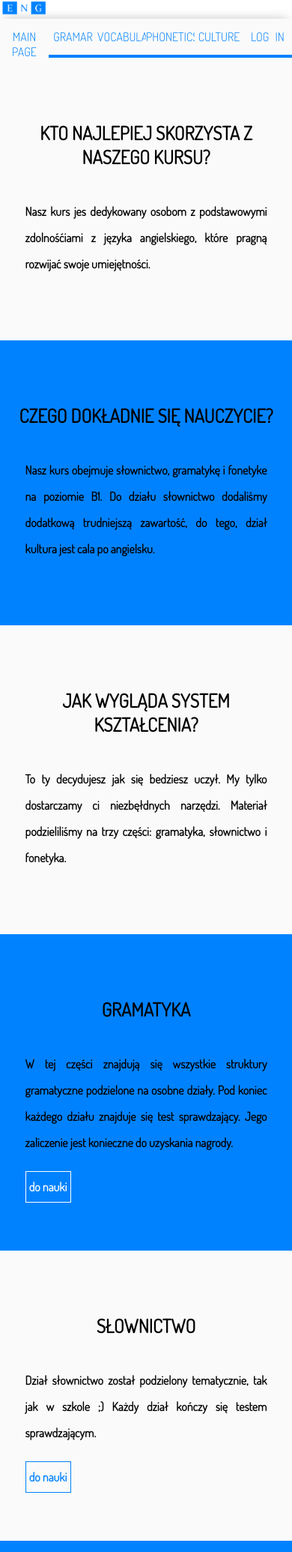
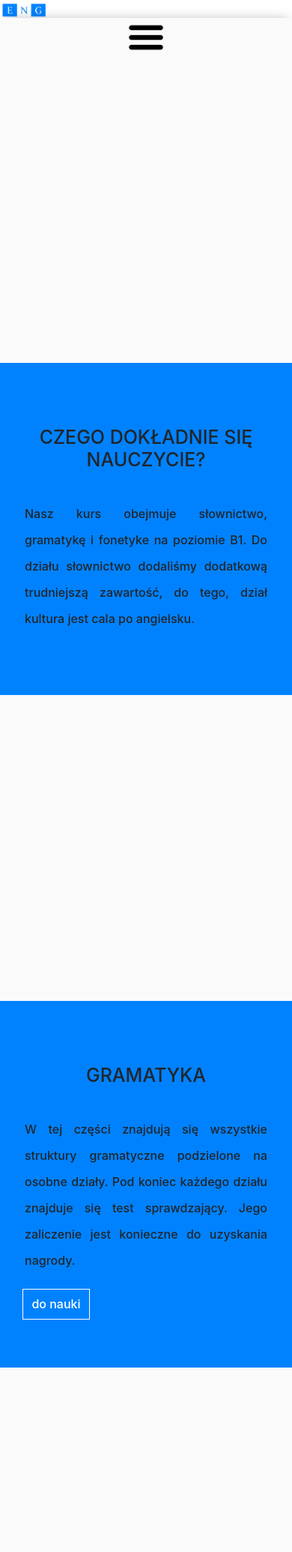
Before and after one commit to ZofD/AI-projekt, a PHP site: page / in a window 390 px wide. Shown: the top 2070 px of the page at 75% size. Run offline with PHP 8.4, Linux system fonts and the light colour scheme.

Commit message:
Dodanie do strony głównej Bootstrapa i zrobienie wersji mobilnej.

```diff
--- a/kurs/css/style.css
+++ b/kurs/css/style.css
@@ -6,12 +6,14 @@
 
 body{
 	margin: 0px;
+	padding: 0px;
 	font-family: dosis;
 }
 
 #container{
 	width: 100%;
 	margin: 0px auto;
+	padding: 0px;
 }
 
 header{
@@ -25,14 +27,14 @@
 .menu_horizontal{
 	background-color: #fafafa;
 	box-shadow: 0px -4px 15px -6px rgba(0,0,0,0.3);
-	width: 100%;
 	height: 52px;
+	padding: 0px!important;
 }
 
 .menu_horizontal div{
 	background-color: #0082ff;
-	width: 16.666%;
 	height: 52px;
+	padding: 0px;
 	float: left;
 	text-align: center;
 }
@@ -78,8 +80,8 @@
 
 .content{
 	background-color: #fafafa;
-	width: 100%;
 	overflow: hidden;
+	padding: 0px!important;
 }
 
 .content_left{
@@ -212,7 +214,7 @@
 }
 
 .content_main{
-	width: 100%;
+	padding: 0px!important;
 }
 
 .content_main > div{
@@ -266,8 +268,7 @@
 }
 
 .main_img{
-	width: 28%;
-	padding: 30px 2%;
+	padding: 80px 2%;
 	float: left;
 }
 
@@ -276,7 +277,6 @@
 }
 
 .main_text{
-	width: 60%;
 	padding: 50px 4%;
 	float: left;
 }
@@ -286,14 +286,14 @@
 	margin: 0px;
 	text-align: center;
 	text-transform: uppercase;
-	font-size: 40px;
+	font-size: 2.5em;
 }
 
 .main_text > h2{
 	padding: 20px 5%;
 	margin: 0px;
 	text-align: justify;
-	font-size: 24px;
+	font-size: 1.5em;
 	line-height: 35px;
 }
 
--- /dev/null
+++ b/kurs/css/styleMob.css
@@ -0,0 +1,70 @@
+.menu_horizontal div ul{
+    z-index: 1;
+}
+
+.ham_button_def{
+    height: 52px;
+    background-image: url(../img/Hamburger_icon_mob.png);
+    background-position: center;
+    background-repeat: no-repeat;
+}
+
+.ham_button_active{
+    display: block;
+}
+
+.ham_button_disactive{
+    display: none;
+}
+
+/*
+    wielkowść ekrenu
+*/
+
+@media (max-width: 991px) {
+    .menu_horizontal_mob{
+        display: none!important;
+    }
+    .ham_button{
+        display: block;
+    }
+    .main_img_mob_first_img{
+        position: relative;
+        top: 310px;
+    }
+    .main_text_mob_first_img{
+        position: relative;
+        top: -340px;
+    }
+}
+
+@media (min-width: 992px) {
+    .menu_horizontal_mob{
+        display: block;
+    }
+    .ham_button{
+	    display: none;
+    }
+}
+
+/*
+    rodzaj urządzenia
+    screen = przeglądarka na komputerz
+    handheld = telefon
+*/
+/*
+@media handheld {
+    .menu_horizontal div{
+        display: none!important;
+    }
+    .ham_button{
+        display: block;
+    }
+}
+
+@media screen {
+    .ham_button{
+	    display: none;
+    }
+}
+*/
--- a/kurs/index.html
+++ b/kurs/index.html
@@ -5,22 +5,35 @@
 			DŁUGI kurs jezyka angielskiego
 		</title>
 		<meta http-equiv="Content-Type" content="text/html; charset=utf-8">
-		<link rel="stylesheet" href="./css/style.css">
-		<link rel="stylesheet" href="./css/style1280.css">
+
+		<link rel="stylesheet" href="./css/styleMob.css" />
+		<link rel="stylesheet" href="./css/style.css" />
+		<link rel="stylesheet" href="./css/style1280.css" />
+
 		<script src="./jq/jquery-3.3.1.min.js"></script>
 		<script src="./jq/jquery.color-2.1.2.min.js"></script>
 		<script src="./js/jq.js"></script>
+		<script src="./js/jq_menuMob.js"></script>
+
+		<!--	Bootstrap 4.3.1		-->
+
+		<link rel="stylesheet" href="./bootstrap-4.3.1-dist/css/bootstrap.css" />
+		<link rel="stylesheet" href="./bootstrap-4.3.1-dist/css/bootstrap-grid.css" />
+		<script src="./bootstrap-4.3.1-dist/js/bootstrap.js"></script>
+
 	</head>
 	<body>
-		<div id="container">
+		<div id="container" class="container col-xl-12 col-lg-12 col-md-12 col-sm-12 col-12">
 			<header>
 				<img src="img/logo.png">
 			</header>
-			<div class="menu_horizontal">
-				<div class="menu_horizontal_curent">
+			<div class="menu_horizontal col-xl-12 col-lg-12 col-md-12 col-sm-12 col-12">
+				<nav class="ham_button ham_button_def col-xl-0 col-lg-0 col-md-12  col-sm-12 col-12">
+				</nav>
+				<div class="menu_horizontal_curent menu_horizontal_mob col-12 col-sm-12 col-md-12 col-xl-2 col-lg-2   ">
 					<a>Main  page</a>
 				</div>
-				<div>
+				<div class="menu_horizontal_mob col-xl-2 col-lg-2 col-md-12 col-sm-12 col-12">
 					<a>Gramar</a>
 					<ul>
 						<li><a href="gramatyka_present_countinuous.html">Present tenses</a></li>
@@ -29,7 +42,7 @@
 						<li><a href="lorem_ipsum.html">Modal verbs</a></li>
 					</ul>
 				</div>
-				<div>
+				<div class="menu_horizontal_mob col-xl-2 col-lg-2 col-md-12 col-sm-12 col-12">
 					<a>Vocabulary</a>
 					<ul>
 						<li><a href="czlowiek.html">Human</a></li>
@@ -41,7 +54,7 @@
 						<li><a href="idiomy.html">Idioms</a></li>
 					</ul>
 				</div>
-				<div>
+				<div class="menu_horizontal_mob col-xl-2 col-lg-2 col-md-12 col-sm-12 col-12">
 					<a>Phonetics</a>
 					<ul>
 						<li><a href="bee.html">Monophtongs</a></li>
@@ -51,7 +64,7 @@
 						<li><a href="lorem_ipsum.html">Liquids and veral nasal</a></li>
 					</ul>
 				</div>
-				<div>
+				<div class="menu_horizontal_mob col-xl-2 col-lg-2 col-md-12 col-sm-12 col-12">
 					<a>Culture</a>
 					<ul>
 						<li><a href="geographical_identities.html">The country</a></li>
@@ -67,17 +80,17 @@
 						<li><a href="lorem_ipsum.html">Leisure, sports and the arts</a></li>
 					</ul>
 				</div>
-				<div>
+				<div class="menu_horizontal_mob col-xl-2 col-lg-2 col-md-12 col-sm-12 col-12">
 					<a>Log in</a>
 				</div>
 			</div>
-			<div class="content">
-				<div class="content_main">
+			<div class="content col-xl-12 col-lg-12 col-md-12 col-sm-12 col-12">
+				<div class="content_main col-xl-12 col-lg-12 col-md-12 col-sm-12 col-12">
 					<div>
-						<div class="main_img">
-						<img src="img/ksiazka.png" />
+						<div class="main_img main_img_mob_first_img offset-xl-1 offset-lg-1 offset-md-3 offset-sm-1 col-xl-3 col-lg-4 col-md-6 col-sm-10 col-12">
+							<img src="img/ksiazka.png" />
 						</div>
-						<div class="main_text">
+						<div class="main_text main_text_mob_first_img  offset-xl-1 offset-lg-0 offset-md-2 offset-sm-1 col-xl-7 col-lg-6 col-md-8 col-sm-10 col-12">
 							<h1>Kto najlepiej skorzysta z naszego kursu?</h1>
 							<h2>Nasz kurs jes dedykowany osobom z podstawowymi
 							zdolnośćiami z języka angielskiego, które pragną
@@ -85,22 +98,22 @@
 						</div>
 					</div>
 					<div>
-						<div class="main_text">
+						<div class="main_text main_text_mob_first_text offset-xl-1 offset-lg-0 offset-md-2 offset-sm-1 col-xl-7 col-lg-6 col-md-8 col-sm-10 col-12">
 							<h1>Czego dokładnie się nauczycie?</h1>
 							<h2>Nasz kurs obejmuje słownictwo, gramatykę i fonetyke
 							na poziomie B1. Do działu słownictwo dodaliśmy dodatkową
 							trudniejszą zawartość, do tego, dział kultura jest cala po
 							angielsku.</h2>
 						</div>
-						<div class="main_img">
+						<div class="main_img main_img_mob_first_text offset-xl-1 offset-lg-1 offset-md-3 offset-sm-1 col-xl-3 col-lg-4 col-md-6 col-sm-10 col-12">
 							<img src="img/ksiazki.png" />
 						</div>
 					</div>
 					<div>
-						<div class="main_img">
+						<div class="main_img main_img_mob_first_img offset-xl-1 offset-lg-1 offset-md-3 offset-sm-1 col-xl-3 col-lg-4 col-md-6 col-sm-10 col-12">
 							<img src="img/ksiazka.png" />
 						</div>
-						<div class="main_text">
+						<div class="main_text main_text_mob_first_img  offset-xl-1 offset-lg-0 offset-md-2 offset-sm-1 col-xl-7 col-lg-6 col-md-8 col-sm-10 col-12">
 							<h1>Jak wygląda system kształcenia?</h1>
 							<h2>To ty decydujesz jak się bedziesz uczył. My tylko
 							dostarczamy ci niezbęłdnych narzędzi. Materiał podzieliliśmy
@@ -108,25 +121,25 @@
 						</div>
 					</div>
 					<div>
-						<div class="main_text">
+						<div class="main_text main_text_mob_first_text offset-xl-1 offset-lg-0 offset-md-2 offset-sm-1 col-xl-7 col-lg-6 col-md-8 col-sm-10 col-12">
 							<h1>Gramatyka</h1>
 							<h2>W tej części znajdują się wszystkie struktury
 							gramatyczne podzielone na osobne działy. Pod koniec każdego
 							działu znajduje się test sprawdzający. Jego zaliczenie jest
 							konieczne do uzyskania nagrody.</h2>
-							<div class="button">
+							<div class="button col-xl-4 col-lg-6 col-md-6 col-sm-4 col-4">
 							<a href="gramatyka_present_countinuous.html"><h2>do nauki</h2></a>
 							</div>
 						</div>
-						<div class="main_img">
+						<div class="main_img main_img_mob_first_text offset-xl-1 offset-lg-1 offset-md-3 offset-sm-1 col-xl-3 col-lg-4 col-md-6 col-sm-10 col-12">
 							<img src="img/ksiazki.png" />
 						</div>
 					</div>
 					<div>
-						<div class="main_img">
+						<div class="main_img main_img_mob_first_img offset-xl-1 offset-lg-1 offset-md-3 offset-sm-1 col-xl-3 col-lg-4 col-md-6 col-sm-10 col-12">
 							<img src="img/ksiazka.png" />
 						</div>
-						<div class="main_text">
+						<div class="main_text main_text_mob_first_img  offset-xl-1 offset-lg-0 offset-md-2 offset-sm-1 col-xl-7 col-lg-6 col-md-8 col-sm-10 col-12">
 							<h1>Słownictwo</h1>
 							<h2>Dział słownictwo został podzielony tematycznie,
 							tak jak w szkole ;) Każdy dział kończy się testem
@@ -137,7 +150,7 @@
 						</div>
 					</div>
 					<div>
-						<div class="main_text">
+						<div class="main_text main_text_mob_first_text offset-xl-1 offset-lg-0 offset-md-2 offset-sm-1 col-xl-7 col-lg-6 col-md-8 col-sm-10 col-12">
 							<h1>Fonetyka</h1>
 							<h2>Ta część wyjątkowo nie kończy się testem. Znajdują sie
 							tu zagadnienia dotyczące poprawnej wymowy ( brytyjskiej ).</h2>
@@ -145,15 +158,15 @@
 							<a href="bee.html"><h2>do nauki</h2></a>
 							</div>
 						</div>
-						<div class="main_img">
+						<div class="main_img main_img_mob_first_text offset-xl-1 offset-lg-1 offset-md-3 offset-sm-1 col-xl-3 col-lg-4 col-md-6 col-sm-10 col-12">
 							<img src="img/ksiazki.png" />
 						</div>
 					</div>
 					<div>
-						<div class="main_img">
+						<div class="main_img main_img_mob_first_img offset-xl-1 offset-lg-1 offset-md-3 offset-sm-1 col-xl-3 col-lg-4 col-md-6 col-sm-10 col-12">
 							<img src="img/ksiazka.png" />
 						</div>
-						<div class="main_text">
+						<div class="main_text main_text_mob_first_img  offset-xl-1 offset-lg-0 offset-md-2 offset-sm-1 col-xl-7 col-lg-6 col-md-8 col-sm-10 col-12">
 							<h1>Kultura</h1>
 							<h2>Kultura to dział dla ludzi, którzy np. planują
 							pozostać w krajach anglojęzycznych na dlużej.</h2>
@@ -163,20 +176,20 @@
 						</div>
 					</div>
 					<div>
-						<div class="main_text">
+						<div class="main_text main_text_mob_first_text offset-xl-1 offset-lg-0 offset-md-2 offset-sm-1 col-xl-7 col-lg-6 col-md-8 col-sm-10 col-12">
 							<h1>Nagroda</h1>
 							<h2>Ukończenie naszego kursu daje ci nie tylko bezcenną
 							wiedzę. Po zdaniu wszystkich testów dostajecie certyfikat.</h2>
 						</div>
-						<div class="main_img">
+						<div class="main_img main_img_mob_first_text offset-xl-1 offset-lg-1 offset-md-3 offset-sm-1 col-xl-3 col-lg-4 col-md-6 col-sm-10 col-12">
 							<img src="img/ksiazki.png" />
 						</div>
 					</div>
 					<div>
-						<div class="main_img">
+						<div class="main_img main_img_mob_first_img offset-xl-1 offset-lg-1 offset-md-3 offset-sm-1 col-xl-3 col-lg-4 col-md-6 col-sm-10 col-12">
 							<img src="img/ksiazka.png" />
 						</div>
-						<div class="main_text">
+						<div class="main_text main_text_mob_first_img  offset-xl-1 offset-lg-0 offset-md-2 offset-sm-1 col-xl-7 col-lg-6 col-md-8 col-sm-10 col-12">
 							<h1>Avatar</h1>
 							<h2>W celu otrzymania certyfikatu należy założyć konto,
 							abyśmy mogli zapisywać wyniki twojej nauki.</h2>
--- /dev/null
+++ b/kurs/js/jq_menuMob.js
@@ -0,0 +1,21 @@
+$(document).ready(function(){
+    const menu = $(".menu_horizontal > nav");
+    const elem_menu = $(".menu_horizontal > div");
+    var active = true;
+
+	menu.click(function(){
+        elem_menu.removeClass("menu_horizontal_mob");
+        if(active){
+            $(elem_menu).removeClass("ham_button_disactive");
+            $(elem_menu).addClass("ham_bitton_active");
+            // elem_menu.css("display", "block");
+            active = !active;
+        }else{
+            $(elem_menu).removeClass("ham_bitton_active");
+            $(elem_menu).addClass("ham_button_disactive");
+            // elem_menu.css("display", "none");
+            active = !active;
+        }
+    });
+
+});
```
Also changed, not shown: kurs/img/Hamburger_icon.png (added), kurs/img/Hamburger_icon_mob.png (added).
